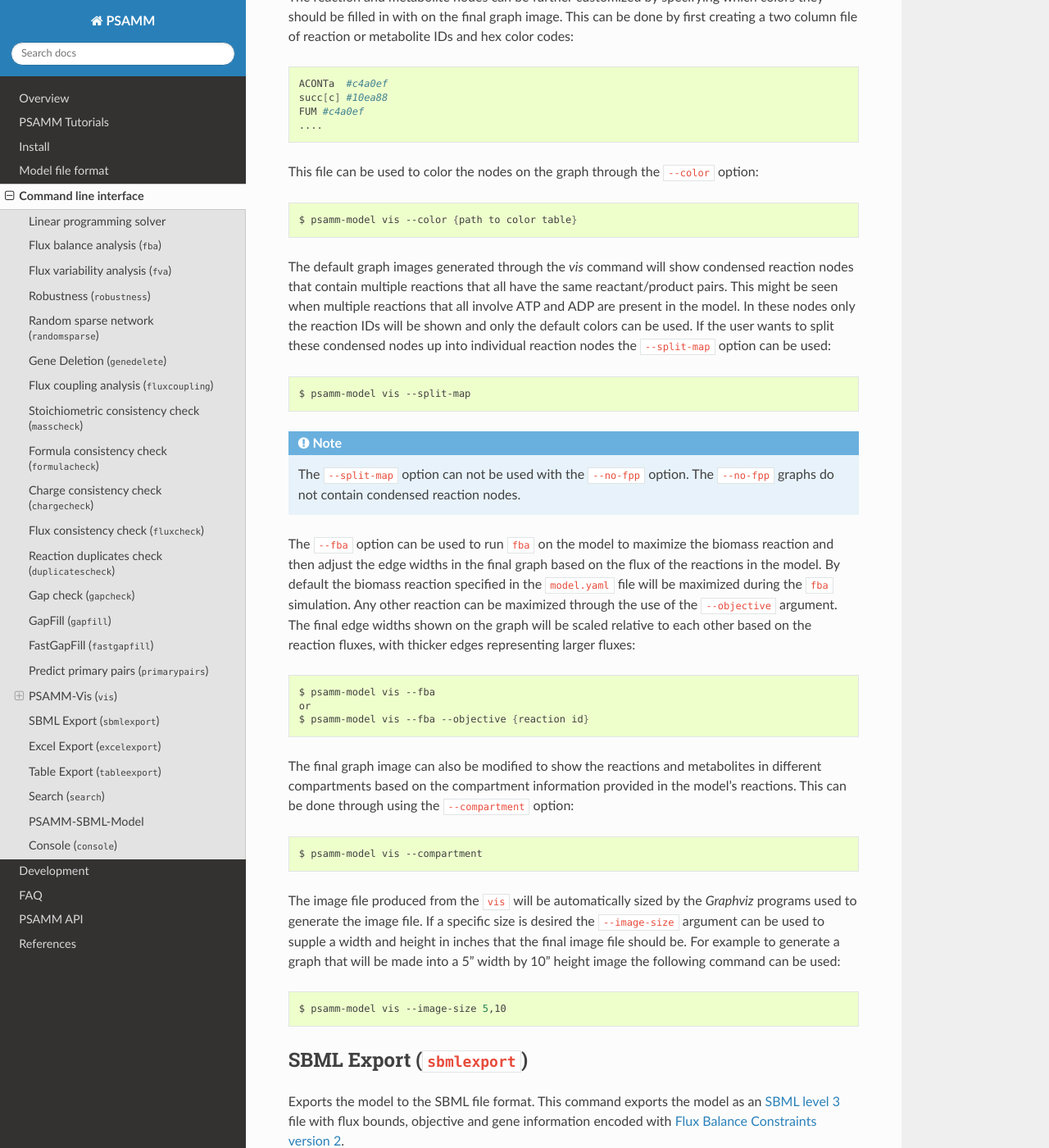
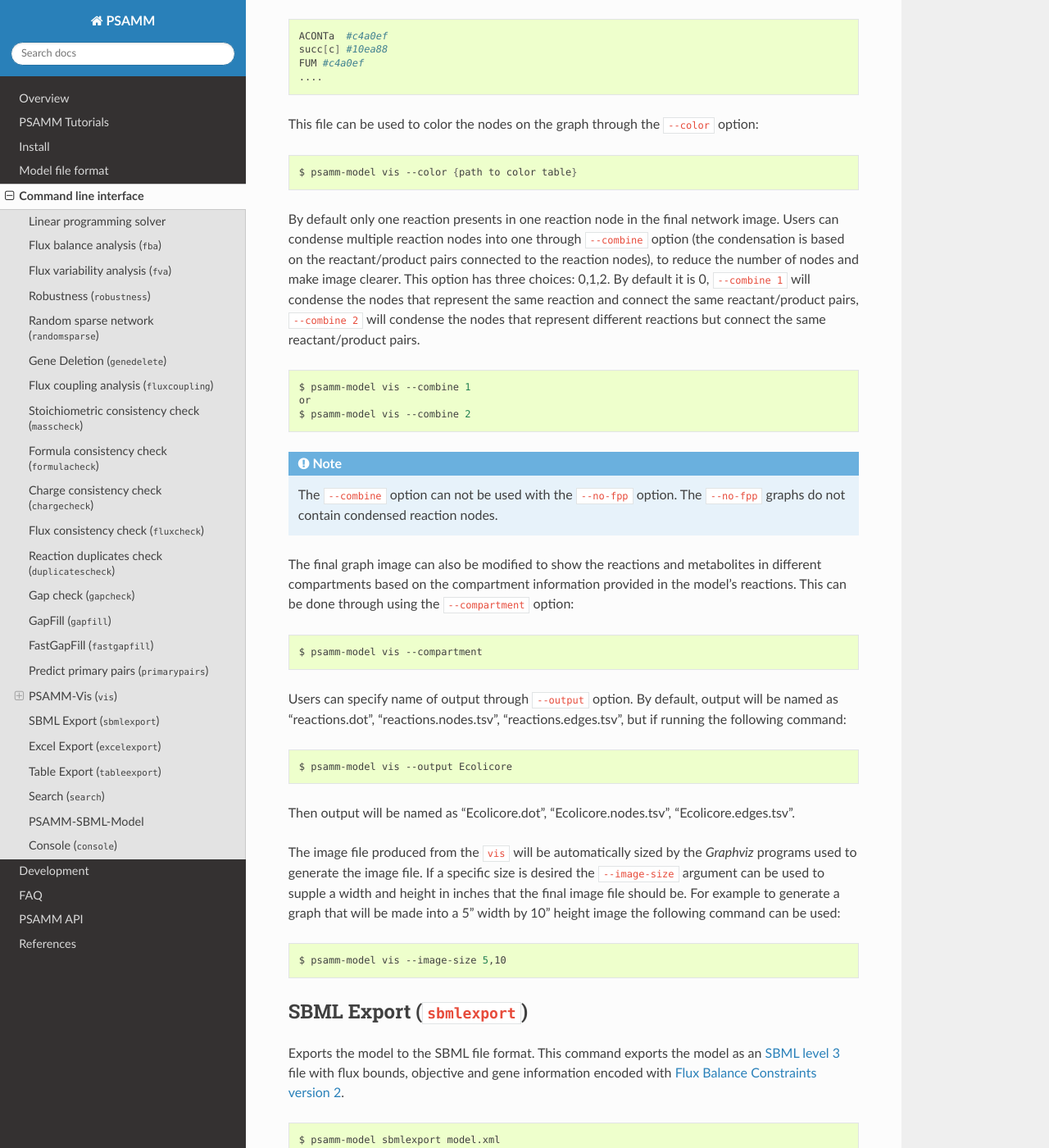
Before and after one commit to zhanglab/psamm, a Sphinx documentation site: the page built from docs/commands.rst, in a window 1280 px wide and 1400 px high, scrolled down 14331 px. Shown: the whole window at 82% size. Built offline with Sphinx 7.4.7 and the Read the Docs theme 2.0.0, drawn with Linux system fonts in a browser that asks for light colours; some of the changed text lies outside the part shown.

Commit message:
update command-line interface and tutorial for visualization code.

```diff
--- a/docs/commands.rst
+++ b/docs/commands.rst
@@ -647,17 +647,13 @@ image format:
 
 
 While the ``vis`` function in `PSAMM` uses `FindPrimaryPairs` for graph simplification by
-default, the command is also able to run using no graph simplification (``no-fpp``), or by
-providing an input file containing prediction results in the format produced by the
-``primarypairs`` command.
+default, the command is also able to run using no graph simplification (``no-fpp``).
 
 This can be done through using the ``--method`` argument:
 
 .. code-block:: shell
 
     $ psamm-model vis --method no-fpp
-    or
-    $ psamm-model vis --method {path to file}
 
 The resulting graphs can be further simplified to only show element transfers that contain
 a specified element through the ``--element`` argument. When using this option any
@@ -749,35 +745,24 @@ This file can be used to color the nodes on the graph through the ``--color`` op
     $ psamm-model vis --color {path to color table}
 
 
-The default graph images generated through the `vis` command will show condensed reaction nodes
-that contain multiple reactions that all have the same reactant/product pairs. This might be
-seen when multiple reactions that all involve ATP and ADP are present in the model. In these nodes
-only the reaction IDs will be shown and only the default colors can be used. If the user wants to
-split these condensed nodes up into individual reaction nodes the ``--split-map`` option can be used:
+By default only one reaction presents in one reaction node in the final network image. Users can condense
+multiple reaction nodes into one through ``--combine`` option (the condensation is based on the reactant/product
+pairs connected to the reaction nodes), to reduce the number of nodes and make image clearer. This option has
+three choices: 0,1,2. By default it is 0, ``--combine 1`` will condense the nodes that represent the same reaction
+and connect the same reactant/product pairs, ``--combine 2`` will condense the nodes that represent different
+reactions but connect the same reactant/product pairs.
 
 .. code-block:: shell
 
-    $ psamm-model vis --split-map
+    $ psamm-model vis --combine 1
+    or
+    $ psamm-model vis --combine 2
 
 .. note::
 
-    The ``--split-map`` option can not be used with the ``--no-fpp`` option. The ``--no-fpp`` graphs
+    The ``--combine`` option can not be used with the ``--no-fpp`` option. The ``--no-fpp`` graphs
     do not contain condensed reaction nodes.
 
-
-
-The ``--fba`` option can be used to run ``fba`` on the model to maximize the biomass reaction and then
-adjust the edge widths in the final graph based on the flux of the reactions in the model. By default
-the biomass reaction specified in the ``model.yaml`` file will be maximized during the ``fba`` simulation.
-Any other reaction can be maximized through the use of the ``--objective`` argument. The final edge
-widths shown on the graph will be scaled relative to each other based on the reaction fluxes, with
-thicker edges representing larger fluxes:
-
-.. code-block:: shell
-
-    $ psamm-model vis --fba
-    or
-    $ psamm-model vis --fba --objective {reaction id}
 
 The final graph image can also be modified to show the reactions and metabolites in different compartments
 based on the compartment information provided in the model's reactions. This can be done through using the
@@ -786,6 +771,16 @@ based on the compartment information provided in the model's reactions. This can
 .. code-block:: shell
 
     $ psamm-model vis --compartment
+
+Users can specify name of output through  ``--output`` option. By default, output will be named as
+"reactions.dot", "reactions.nodes.tsv", "reactions.edges.tsv", but if running the following command:
+
+.. code-block:: shell
+
+    $ psamm-model vis --output Ecolicore
+
+Then output will be named as "Ecolicore.dot", "Ecolicore.nodes.tsv", "Ecolicore.edges.tsv".
+
 
 The image file produced from the ``vis`` will be automatically sized by the `Graphviz` programs
 used to generate the image file. If a specific size is desired the ``--image-size`` argument can be
```
Also changed, not shown: docs/tutorial/fpp.rst (+68 -103 lines).
